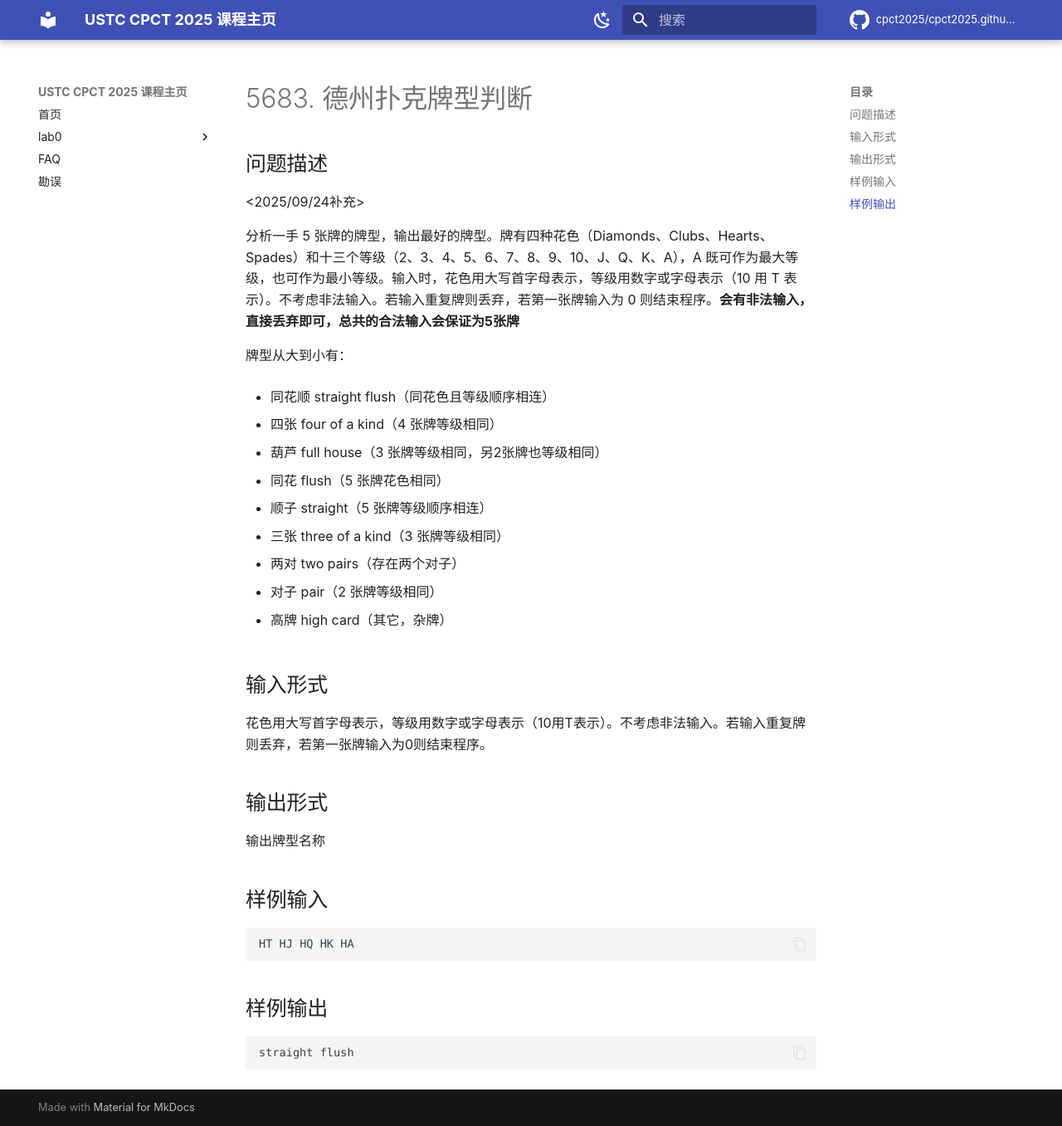
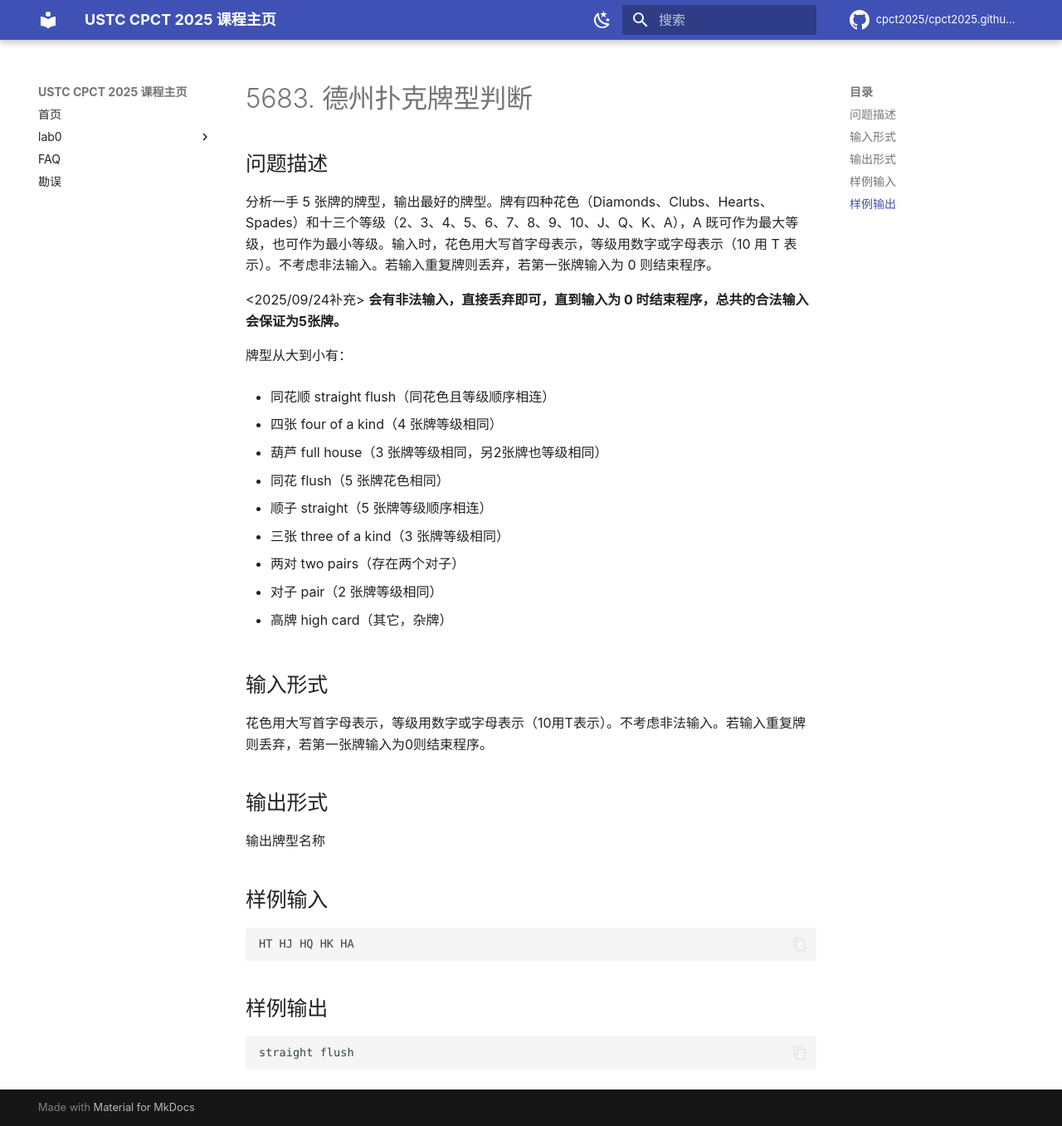
Before and after one commit to cpct2025/cpct2025.github.io, an MkDocs documentation site: the page built from docs/errata/5683.md, in a window 1280 px wide and 1357 px high. Shown: the whole window at 83% size. Built offline with MkDocs 1.6.1 and Material for MkDocs 9.7.7, drawn with Linux system fonts in a browser that asks for light colours; comment, search, counter and statistics services are not loaded.

Commit message:
Revise errata.

```diff
--- a/docs/errata/5683.md
+++ b/docs/errata/5683.md
@@ -2,9 +2,10 @@
 
 ## 问题描述
 
+分析一手 5 张牌的牌型，输出最好的牌型。牌有四种花色（Diamonds、Clubs、Hearts、Spades）和十三个等级（2、3、4、5、6、7、8、9、10、J、Q、K、A），A 既可作为最大等级，也可作为最小等级。输入时，花色用大写首字母表示，等级用数字或字母表示（10 用 T 表示）。不考虑非法输入。若输入重复牌则丢弃，若第一张牌输入为 0 则结束程序。
+
 <2025/09/24补充>
-
-分析一手 5 张牌的牌型，输出最好的牌型。牌有四种花色（Diamonds、Clubs、Hearts、Spades）和十三个等级（2、3、4、5、6、7、8、9、10、J、Q、K、A），A 既可作为最大等级，也可作为最小等级。输入时，花色用大写首字母表示，等级用数字或字母表示（10 用 T 表示）。不考虑非法输入。若输入重复牌则丢弃，若第一张牌输入为 0 则结束程序。**会有非法输入，直接丢弃即可，总共的合法输入会保证为5张牌**
+**会有非法输入，直接丢弃即可，直到输入为 0 时结束程序，总共的合法输入会保证为5张牌。**
 
 牌型从大到小有：
 
```
Also changed, not shown: docs/errata/5672.md (+1 -0 lines), docs/errata/errata.md (+1 -1 lines).
